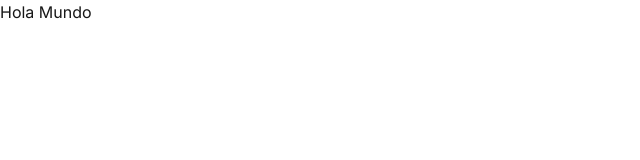
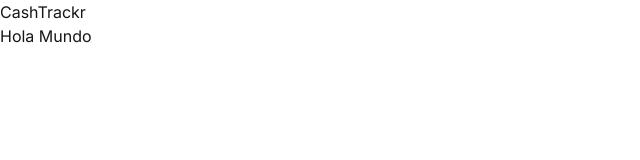
Before and after one commit to xalejandrow/cashtrackr_frontend_next, a Next.js app: page / in a window 1280 px wide. Shown: the top 160 px of the page, without its empty margins (0-640 px from the left). Built offline with nearby package versions, Linux system fonts and the light colour scheme.

Commit message:
Layouts en Next.js

```diff
--- /dev/null
+++ b/app/galeria/restaurant/layout.tsx
@@ -0,0 +1,12 @@
+export default function GaleriaLayout({
+    children,
+  }: Readonly<{
+    children: React.ReactNode;
+  }>) {
+    return (
+        <>
+          {children}
+          <h1>Segmento Galeria Restaurant</h1>
+        </>
+    );
+  }
--- a/app/layout.tsx
+++ b/app/layout.tsx
@@ -6,7 +6,7 @@ import { Inter } from "next/font/google";
 const inter =  Inter({ subsets: ['latin'] });
 
 export const metadata: Metadata = {
-  title: "Create Next App",
+  title: "CashTrackr",
   description: "Generated by create next app",
 };
 
@@ -20,6 +20,7 @@ export default function RootLayout({
       <body
         className={inter.className}
       >
+        <h1>CashTrackr</h1>
         {children}
       </body>
     </html>
--- /dev/null
+++ b/app/nosotros/layout.tsx
@@ -0,0 +1,12 @@
+export default function NosotrosLayout({
+    children,
+  }: Readonly<{
+    children: React.ReactNode;
+  }>) {
+    return (
+        <>
+          <h1>Segmento Nosotros</h1>
+          {children}
+        </>
+    );
+  }
```
